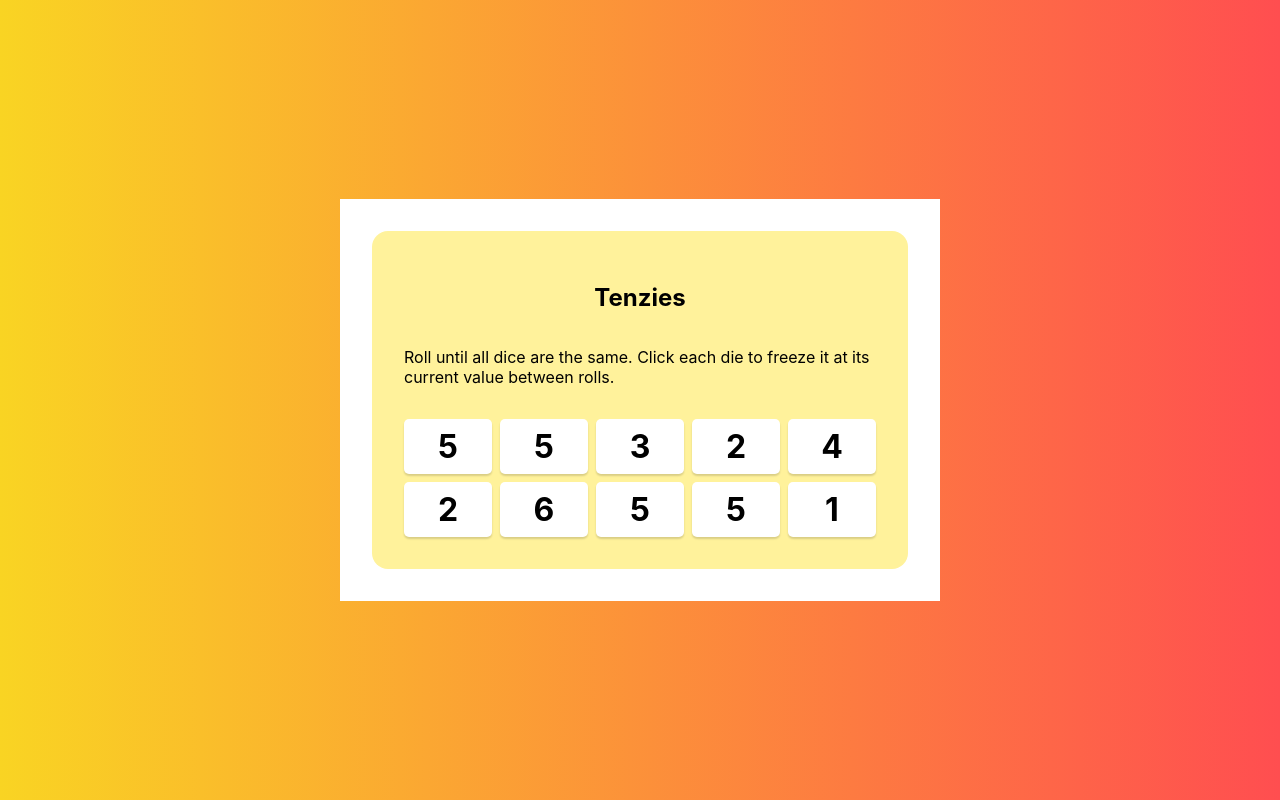
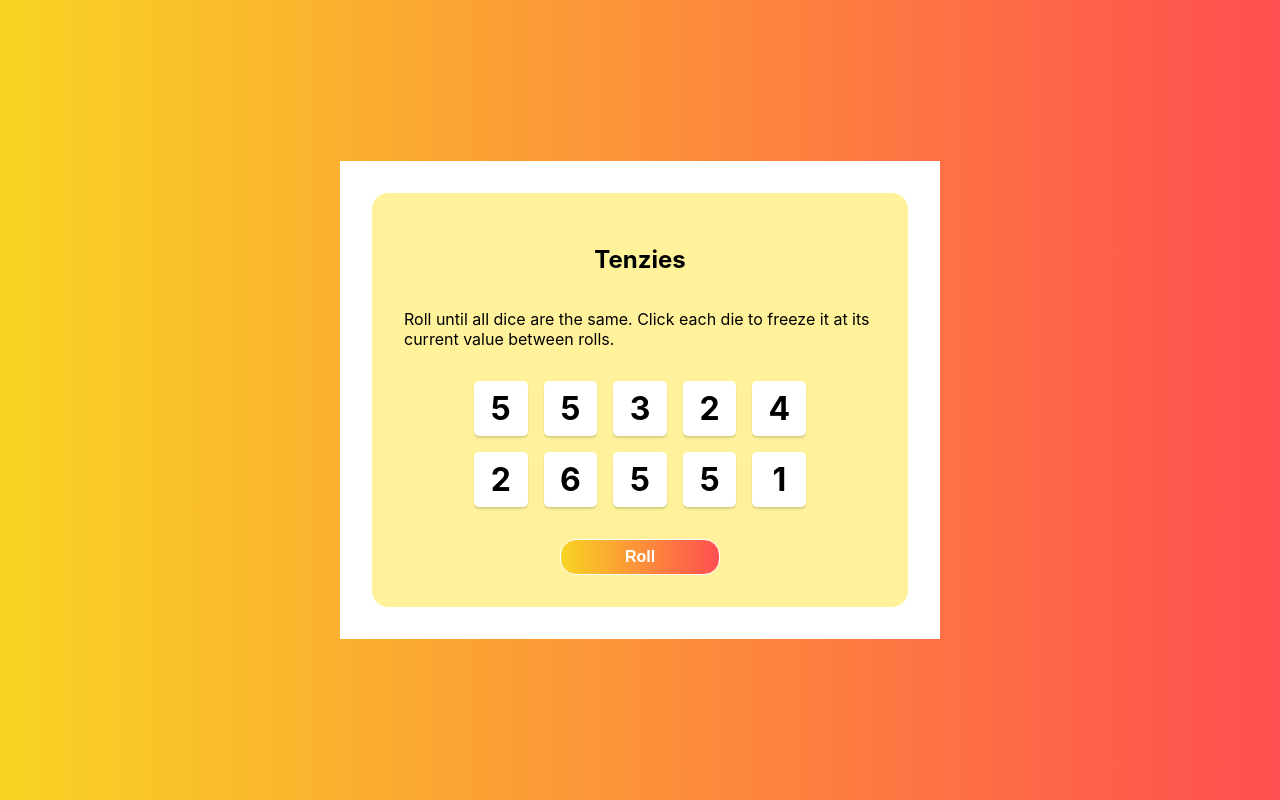
Before and after one commit to little-plumelet/Tenzies, a React (Create React App) app: page / in a window 1280 px wide. Built offline with nearby package versions, Linux system fonts and the light colour scheme.

Commit message:
add rollButton

```diff
--- a/src/components/DiceContainer/style.module.css
+++ b/src/components/DiceContainer/style.module.css
@@ -1,5 +1,6 @@
 .diesContainer {
     display: grid;
     grid-template-columns: repeat(5, 1fr);
-    gap: 0.5rem;
+    gap: 1rem;
+    margin-bottom: 2rem;
 }
--- a/src/components/Main/Main.tsx
+++ b/src/components/Main/Main.tsx
@@ -1,10 +1,14 @@
-import { FC } from 'react';
+import { FC, useState } from 'react';
 import { DiceContainer } from '../DiceContainer';
 import style from './style.module.css';
 import { getInitialValues } from './utils';
 
 export const Main: FC = () => {
-    const dies = getInitialValues();
+    const [ diceArr, setDiceArr ] = useState(getInitialValues());
+
+    const handleClick = () => {
+      setDiceArr(getInitialValues());
+    }
     return (
         <>
           <div className={style.wrapper}>
@@ -14,7 +18,13 @@ export const Main: FC = () => {
                   <h2>Tenzies</h2>
                   <p>Roll until all dice are the same. Click each die to freeze it at its current value between rolls.</p>
                 </div>
-                <DiceContainer dies={dies} />
+                <DiceContainer dies={diceArr} />
+                <button
+                  onClick={handleClick}
+                  className={style.rollButton}
+                >
+                  Roll
+                </button>
               </div>
             </div>
           </div>
--- a/src/components/Main/style.module.css
+++ b/src/components/Main/style.module.css
@@ -25,7 +25,30 @@
 .innerBox {
     width: 100%;
     padding: 2rem;
+    display: flex;
+    flex-direction: column;
+    justify-content: center;
+    align-items: center;
 
     background-color: #fff29b;
     border-radius: 1rem;
 }
+
+.rollButton {
+    min-width: 10rem;
+    padding: 0.5rem 1rem;
+    outline: none;
+    cursor: pointer;
+    background-image: linear-gradient(to right, #f9d423 0%, #ff4e50 100%);
+    border: 1px solid white ;
+    border-radius: 1rem;
+    color: white;
+    font-weight: 700;
+    font-size: medium;
+}
+
+.rollButton:active {
+    background-image: linear-gradient(to right, #ff4e50 0%, #ff4e50 100%);
+    box-shadow: inset 5px 5px 10px -3px rgba(0, 0, 0, 0.4);
+    border-color: #fff29b;
+}
```
